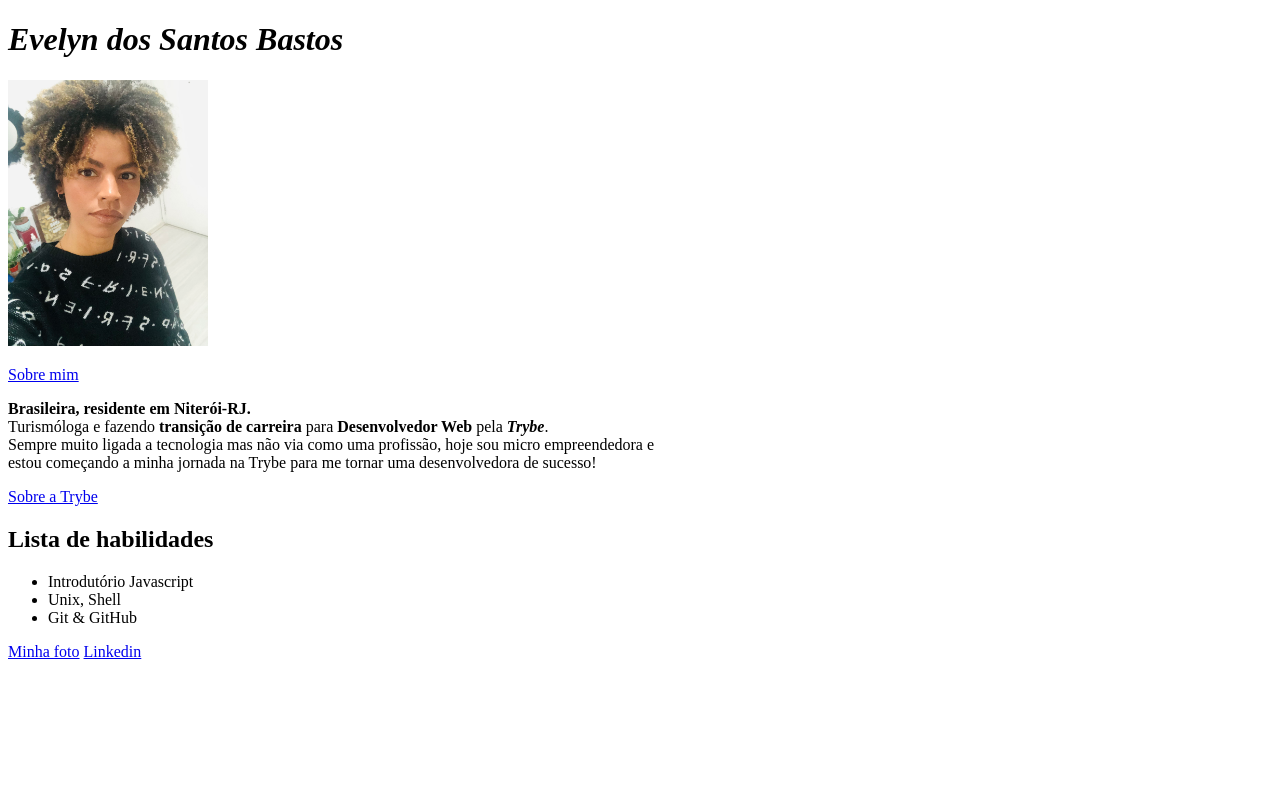
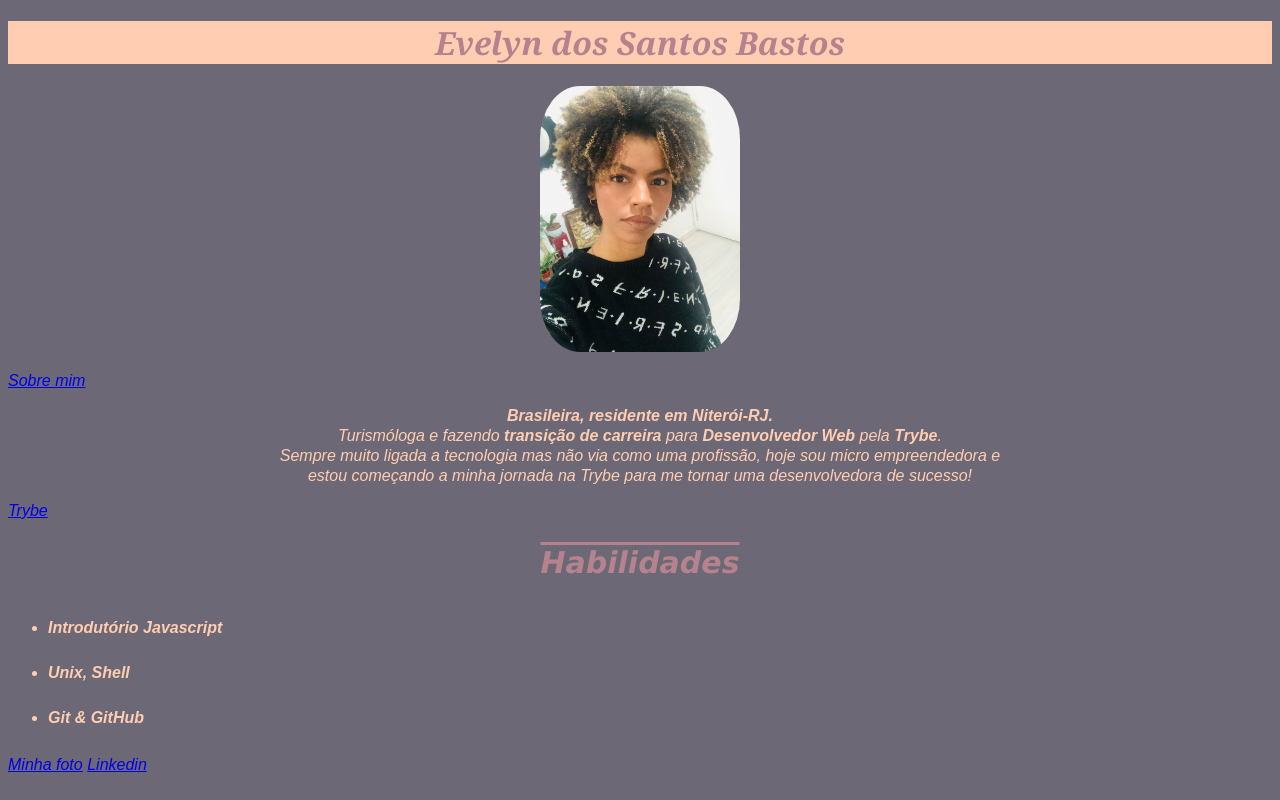
Before and after one commit to EvelynBastos/evelynbastos.github.io, a plain HTML site: page index.html in a window 1280 px wide. Drawn offline with Linux system fonts and the light colour scheme.

Commit message:
incluindo-css

```diff
--- a/index.html
+++ b/index.html
@@ -6,9 +6,55 @@
   <meta name="viewport" content="width=device-width, initial-scale=1.0">
   <title>Portfólio</title>
 </head>
+<style>
+  .meuNome {
+    font-family: Cambria, Cochin, Georgia, Times, 'Times New Roman', serif;
+    color: #b5838d;
+    text-align: center;
+    background-color: #ffcdb2;
+  }
+
+  img {
+    border-radius: 20%;
+  }
+
+  body {
+    font-family: sans-serif, 'Times New Roman', Times, serif;
+    font-style: italic;
+    background-color: #6d6875;
+  }
+
+  p {
+    color: #ffcdb2;
+    line-height: 20px;
+    text-align: center;
+  }
+
+  h2{
+    font-size: 30px;
+    color: #b5838d;
+    text-align: center;
+    text-decoration: overline;
+    font-family: 'Lucida Sans Unicode', 'Lucida Grande', 'Lucida Sans';
+  }
+
+  ul {
+    color: #ffcdb2;
+    line-height: 45px;
+    font-weight: bolder;
+  }
+
+  div {
+    text-align: center;
+  }
+
+</style>
+
 <body>
     <h1 class="meuNome"><strong><em>Evelyn dos Santos Bastos</strong></em></h1>
-  <img src="./imagem/IMG_7791.JPEG" alt="Minha foto de perfil" width="200px" rong></p>
+  <div>
+    <img src="./imagem/IMG_7791.JPEG" alt="Minha foto de perfil" width="200px" rong></p>
+    </div>
   <a href="#sobre-mim">Sobre mim</a>
   <p>
     <strong>Brasileira, residente em Niterói-RJ.</strong>
@@ -18,14 +64,14 @@
     Sempre muito ligada a tecnologia mas não via como uma profissão, hoje sou micro empreendedora e <br>
     estou começando a minha jornada na Trybe para me tornar uma desenvolvedora de sucesso!
   </p>
-  <a href="https://www.betrybe.com/" target="_blank">Sobre a Trybe</a>
-  <h2><strong>Lista de habilidades</strong></h2>
+  <a href="https://www.betrybe.com/"  target="_blank">Trybe</a>
+  <h2><strong>Habilidades</strong></h2>
   <ul>
     <li class="javascript">Introdutório Javascript</li>
     <li class="Unix">Unix, Shell</li>
     <li class="Git">Git & GitHub</li>
   </ul>
-  <a href="http://127.0.0.1:5500/imagem/IMG_7791.JPEG" target="_blank" >Minha foto</a>
+  <a href="http://127.0.0.1:5500/imagem/IMG_7791.JPEG" target="_blank">Minha foto</a>
   <a href="https://www.linkedin.com/in/evelyn-bastos/" target="_blank">Linkedin</a>
 </body>
 </html>
```
